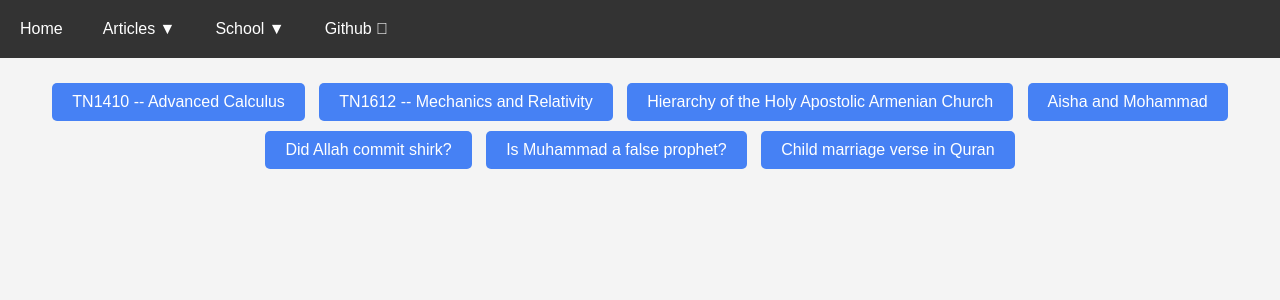
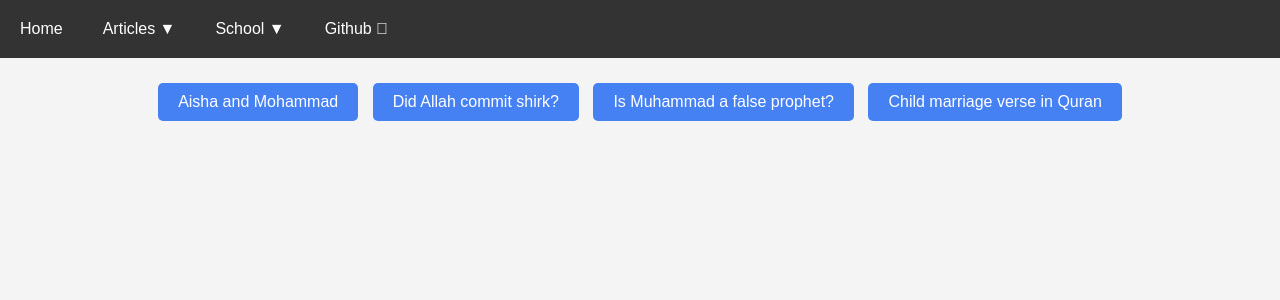
Before and after one commit to Dr-Ice1/Dr-Ice1.github.io, a Jekyll site: the page index.html, which Jekyll copies as it is, in a window 1280 px wide. Shown: the top 300 px of the page. Built offline with Jekyll 4.4.1, drawn with Linux system fonts in a browser that asks for light colours.

Commit message:
Remove outdated links from index.html

```diff
--- a/index.html
+++ b/index.html
@@ -114,14 +114,14 @@
                     <li class="nested-dropdown">
                         <a href="#">Mathematics ➤</a>
                         <ul class="nested-menu">
-                            <li><a href="/school/mathematics/TN1410.html">TN1410</a></li>
+                            <li><a href="#">empty</a></li>
                         </ul>
                     </li>
                     <!-- Physics -->
                     <li class="nested-dropdown">
                         <a href="#">Physics ➤</a>
                         <ul class="nested-menu">
-                            <li><a href="/school/physics/TN1612.html">TN1612</a></li>
+                            <li><a href="#">empty</a></li>
                         </ul>
                     </li>
                 </ul>
@@ -132,9 +132,6 @@
 
     <!-- Quick Links -->
     <div class="quick-links">
-        <a href="/school/mathematics/TN1410.html">TN1410 -- Advanced Calculus</a>
-        <a href="/school/physics/TN1612.html">TN1612 -- Mechanics and Relativity</a>
-        <a href="/articles/AAC/Hierarchy2.html">Hierarchy of the Holy Apostolic Armenian Church</a>
         <a href="/articles/Islam/a-m.html">Aisha and Mohammad</a>
         <a href="/articles/Islam/shirk.html">Did Allah commit shirk?</a>
         <a href="/articles/Islam/false.html">Is Muhammad a false prophet?</a>
```
